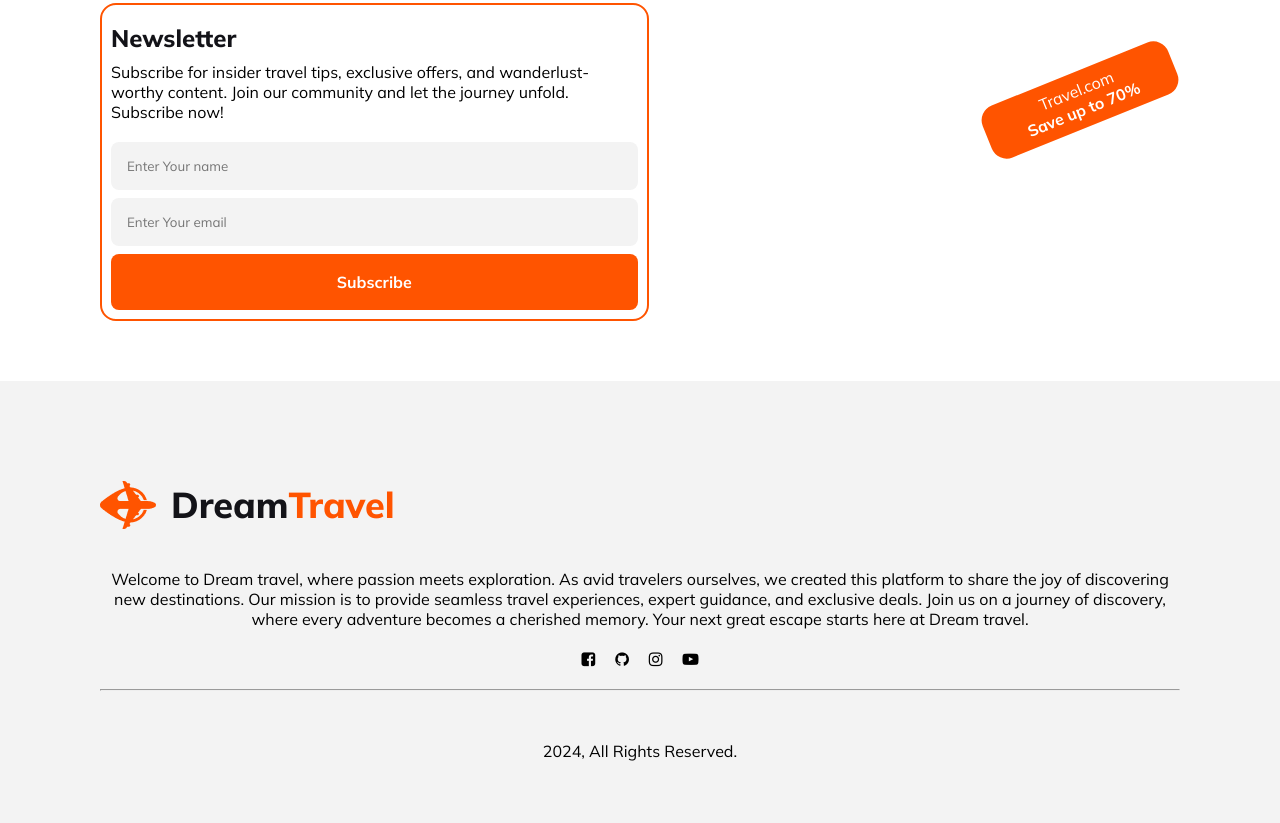
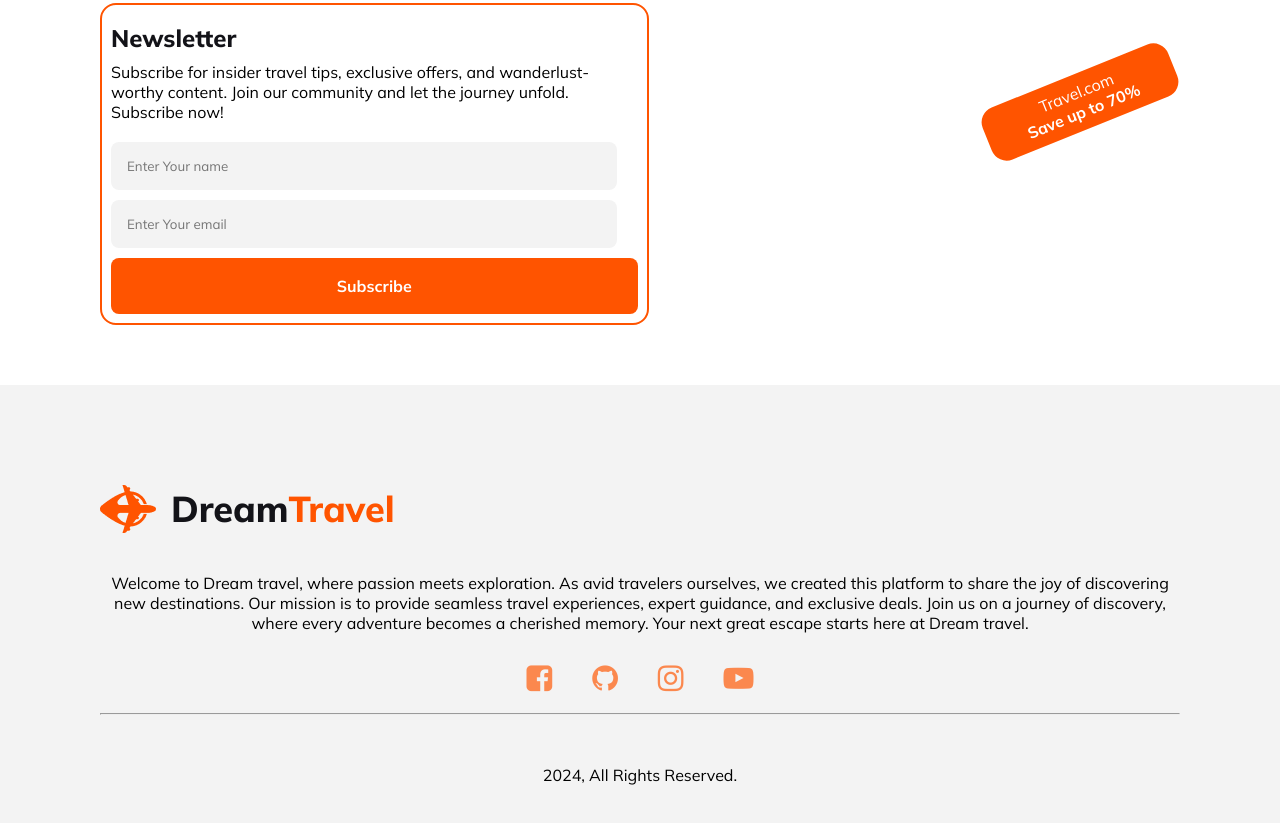
Before and after one commit to faysalsarker-dev/2agt, a plain HTML site: page index.html in a window 1280 px wide. Shown: the part 5056-5879 px from the top of the page. Drawn offline with Linux system fonts and the light colour scheme.

Commit message:
add footer icon color

```diff
--- a/style.css
+++ b/style.css
@@ -295,8 +295,8 @@ font-weight: 800;
 }
 form > input{
     background-color: #1313180D;
-    width: 94%;
-    margin-bottom: 8px;
+    width: 90%;
+    margin-bottom: 10px;
 }
 .form-btn{
     border-radius: 8px;
@@ -345,7 +345,10 @@ footer{
 
 }
 .div i{
-    margin-inline: 10px;
+    color: #ff5500ad;
+    margin-inline: 20px;
+    font-size: 30px;
+    margin-top: 10px;
 }
 .flex-container div {
     width: 50%;
@@ -542,4 +545,7 @@ color: #FF5400 !important;
   .grides{
     margin-top: 10px;
   }
+  footer{
+    padding: 58px;
+  }
 }
```
